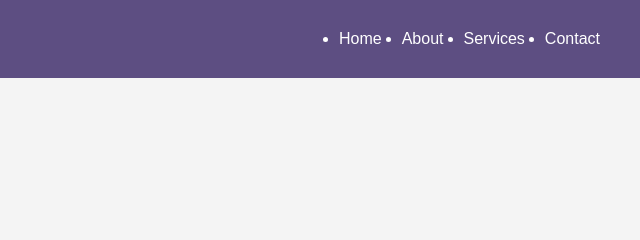
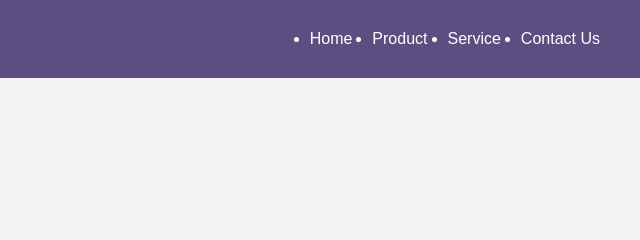
Before and after one commit to farhana-ayesha/ecommerce-site, a plain HTML site: page index.html in a window 1280 px wide. Shown: the top 240 px of the page, 640-1280 px from the left. Drawn offline with Linux system fonts and the light colour scheme.

Commit message:
first commit

```diff
--- a/index.html
+++ b/index.html
@@ -14,9 +14,9 @@
      <h2>My Shop</h2>
      <ul>
         <li>Home</li>
-        <li>About</li>
-        <li>Services</li>
-        <li>Contact</li>
+        <li>Product</li>
+        <li>Service</li>
+        <li>Contact Us</li>
      </ul>
     </header>
 
--- a/style.css
+++ b/style.css
@@ -13,7 +13,6 @@
   padding:25px 40px;
   background:#5d4e82;
   color:white;
-  text-decoration: none;
 }
 .navbar ul{
   display:flex;
```
